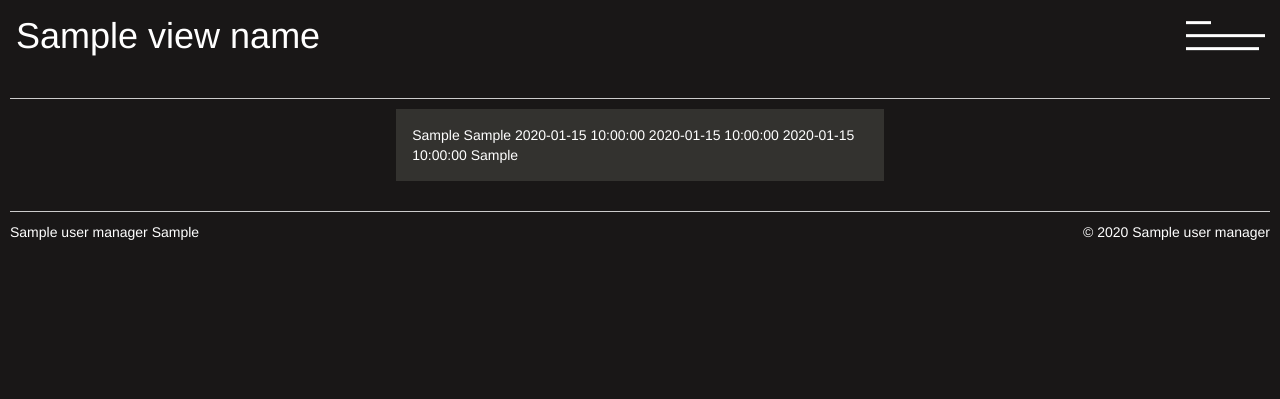
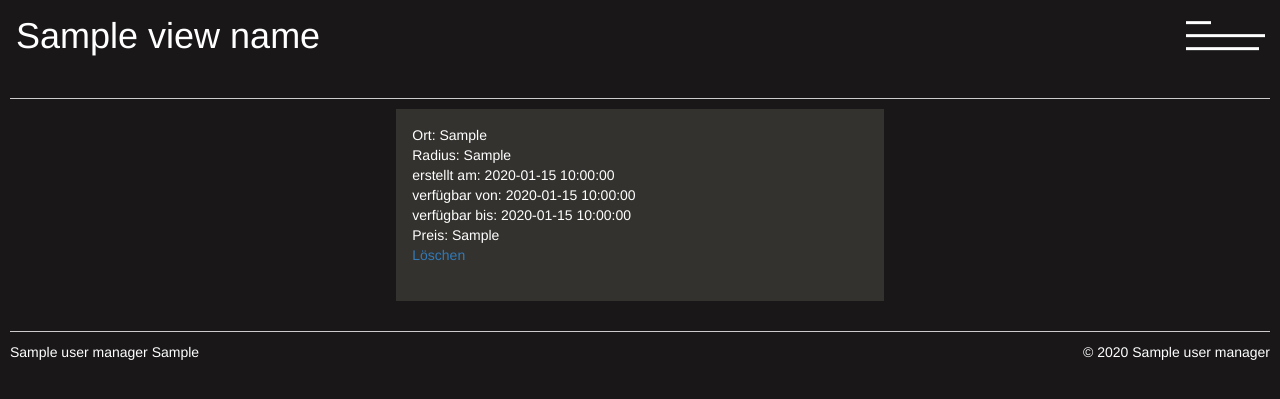
Before and after one commit to LPaaS-WiInf-Projektgruppe/Projekt-Knock-Knock, a Flask app: template project_knock_knock/templates/my_drive_offers.html in a window 1280 px wide. Shown: the top 399 px of the page. Run offline with Flask 2, Linux system fonts and the light colour scheme; the template is opened without the code that fills it: most values are stand-ins (such as "Sample title", 1, 10 or a date in 2020); some libraries are stand-ins or nearby versions.

Commit message:
added space between offers

```diff
--- a/project_knock_knock/templates/my_drive_offers.html
+++ b/project_knock_knock/templates/my_drive_offers.html
@@ -19,13 +19,15 @@
   {% for offer in offers %}
 
   <div class="drive-offer-container">
-    {{ offer.get_location() }}
-    {{ offer.get_radius() }}
-    {{ offer.get_created_at() }}
-    {{ offer.get_start_time() }}
-    {{ offer.get_end_time() }}
-    {{ offer.get_kilometerpreis() }}
+    <div>Ort: {{ offer.get_location() }}</div>
+    <div>Radius: {{ offer.get_radius() }}</div>
+      <div>erstellt am: {{ offer.get_created_at() }}</div>
+      <div>verfügbar von: {{ offer.get_start_time() }}</div>
+      <div>verfügbar bis: {{ offer.get_end_time() }}</div>
+    <div>Preis: {{ offer.get_kilometerpreis() }}</div>
+    <a href="/delete_driver_offer"> Löschen</a>
   </div>
+  <br>
   {% endfor %}
 
   </div>
```
